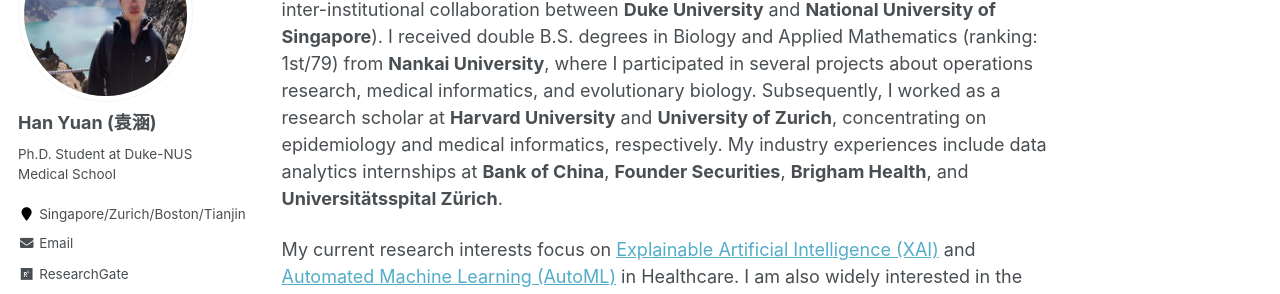
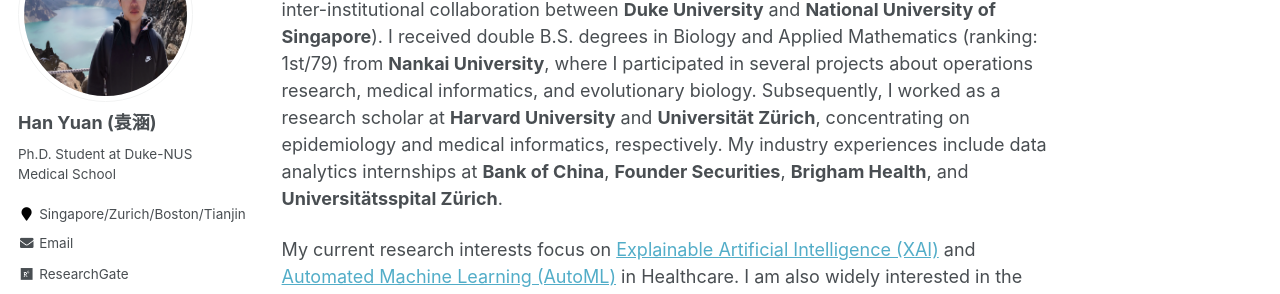
Before and after one commit to Han-Yuan-Med/Han-Yuan-Med.github.io, a Jekyll site: the page built from _pages/about.md, in a window 1280 px wide and 1326 px high. Shown: the part 191-485 px from the top of the window. Built offline with Jekyll 4.4.1, drawn with Linux system fonts in a browser that asks for light colours.

Commit message:
Update about.md

```diff
--- a/_pages/about.md
+++ b/_pages/about.md
@@ -7,7 +7,7 @@
   - /about.html
 ---
 
-Hi! I am Han, a Ph.D. student in Health Data Science at **Duke-NUS Medical School** (an inter-institutional collaboration between **Duke University** and **National University of Singapore**). I received double B.S. degrees in Biology and Applied Mathematics (ranking: 1st/79) from **Nankai University**, where I participated in several projects about operations research, medical informatics, and evolutionary biology. Subsequently, I worked as a research scholar at **Harvard University** and **University of Zurich**, concentrating on epidemiology and medical informatics, respectively. My industry experiences include data analytics internships at **Bank of China**, **Founder Securities**, **Brigham Health**, and **Universitätsspital Zürich**.
+Hi! I am Han, a Ph.D. student in Health Data Science at **Duke-NUS Medical School** (an inter-institutional collaboration between **Duke University** and **National University of Singapore**). I received double B.S. degrees in Biology and Applied Mathematics (ranking: 1st/79) from **Nankai University**, where I participated in several projects about operations research, medical informatics, and evolutionary biology. Subsequently, I worked as a research scholar at **Harvard University** and **Universität Zürich**, concentrating on epidemiology and medical informatics, respectively. My industry experiences include data analytics internships at **Bank of China**, **Founder Securities**, **Brigham Health**, and **Universitätsspital Zürich**.
 
 My current research interests focus on [Explainable Artificial Intelligence (XAI)](https://en.wikipedia.org/wiki/Explainable_artificial_intelligence) and [Automated Machine Learning (AutoML)](https://en.wikipedia.org/wiki/Automated_machine_learning) in Healthcare. I am also widely interested in the frontiers of machine intelligence, especially advances in computer vision and natural language processing.
 
```
